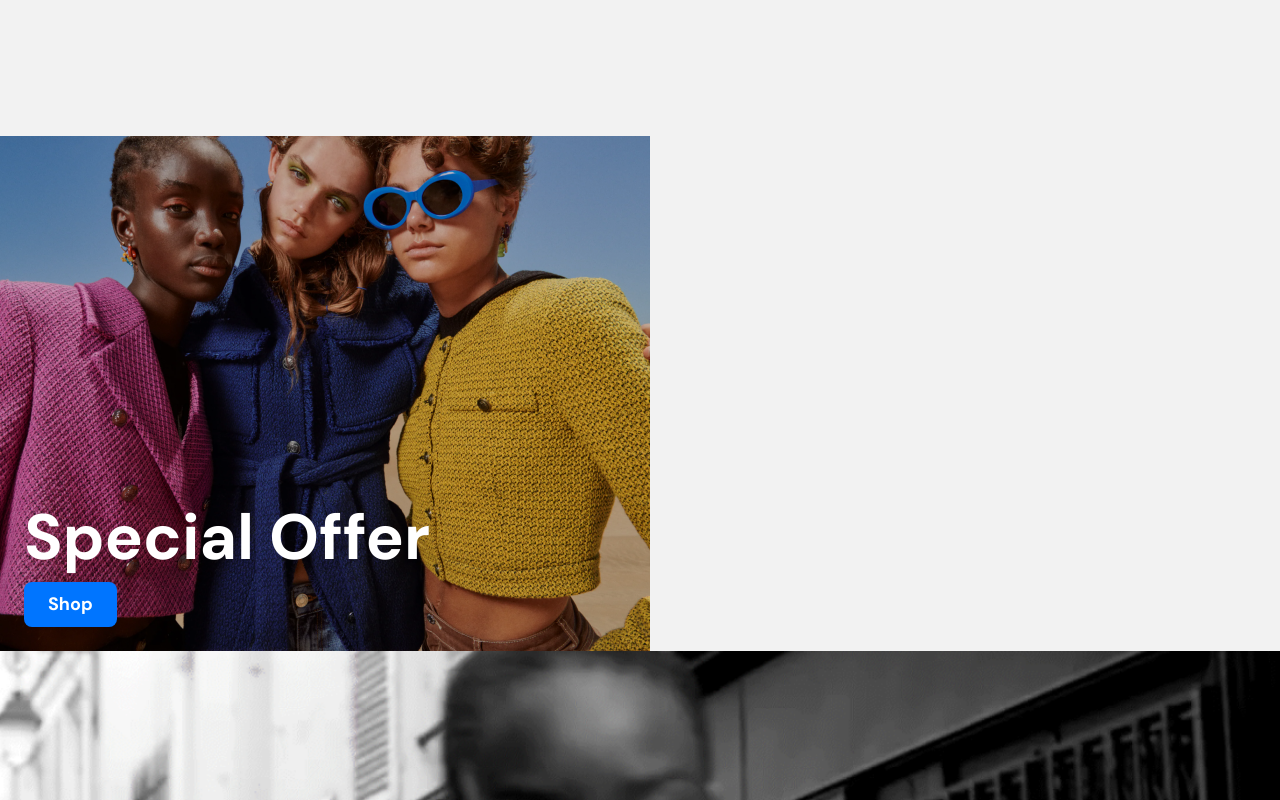
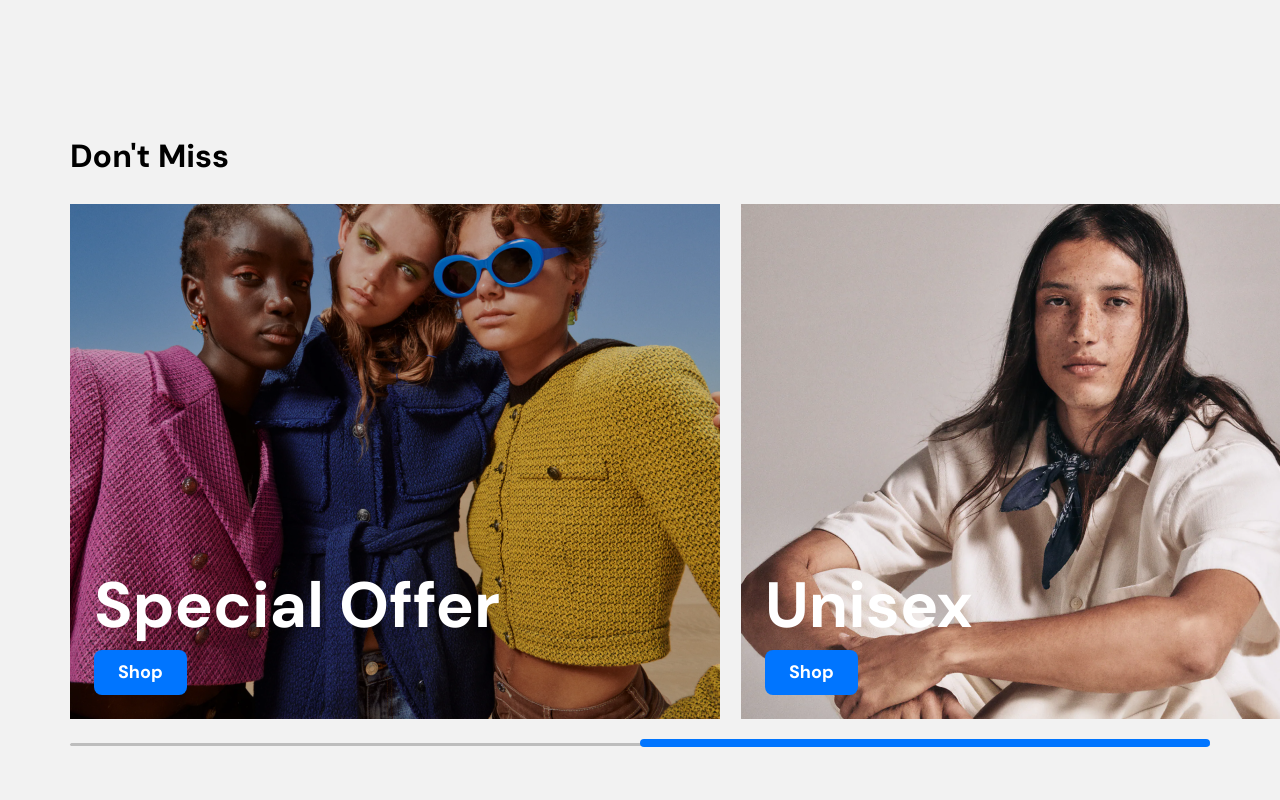
Before and after one commit to AndreyBaglai/layout, a React (Create React App) app: page / in a window 1280 px wide. Shown: the part 2020-2820 px from the top of the page. Built offline with nearby package versions, Linux system fonts and the light colour scheme.

Commit message:
feat: add dontmiss component

```diff
--- /dev/null
+++ b/src/containers/Page/DontMiss/index.tsx
@@ -0,0 +1,26 @@
+import React from 'react';
+
+import SectionHeader from 'components/SectionHeader';
+import InputRange from 'components/InputRange';
+import Card from 'components/Card';
+
+import dontMissSrc1 from 'sources/images/dont-miss-1.png';
+import dontMissSrc2 from 'sources/images/dont-miss-2.png';
+
+import styles from './styles.module.scss';
+
+const DontMiss: React.FC = () => {
+  return (
+    <section className={styles.dontMiss}>
+      <SectionHeader title="Don't Miss" controls={false} />
+      <div className={styles.content}>
+        <Card size="middle" imageSrc={dontMissSrc1} text="Special Offer" />
+        <Card size="middle" imageSrc={dontMissSrc2} text="Unisex" />
+        <Card size="middle" imageSrc={dontMissSrc1} text="Special Offer" />
+      </div>
+      <InputRange />
+    </section>
+  );
+};
+
+export default DontMiss;
--- /dev/null
+++ b/src/containers/Page/DontMiss/styles.module.scss
@@ -0,0 +1,13 @@
+.dontMiss {
+  margin: 0 auto;
+  padding: 0 70px 38px;
+  margin-bottom: 100px;
+  overflow-x: hidden;
+
+  .content {
+    display: flex;
+    justify-content: space-between;
+    align-items: center;
+    width: 1992px;
+  }
+}
--- a/src/containers/Page/index.tsx
+++ b/src/containers/Page/index.tsx
@@ -6,12 +6,12 @@ import Divider from 'components/Divider';
 
 import imageSrc1 from 'sources/images/top-bg.png';
 import imageSrc2 from 'sources/images/bottom-bg.png';
-import dontMissSrc1 from 'sources/images/dont-miss-1.png';
 
 import InputRange from 'components/InputRange';
 import SectionHeader from 'components/SectionHeader';
 import Card from 'components/Card';
 import Categories from './Categories';
+import DontMiss from './DontMiss';
 
 const Page: React.FC = () => {
   // const onClick = () => {
@@ -31,7 +31,7 @@ const Page: React.FC = () => {
       {/*
       <SectionHeader title="Don't miss" controls={false} /> */}
       <Categories />
-      <Card size="middle" imageSrc={dontMissSrc1} text="Special Offer" />
+      <DontMiss />
       <Sample
         title="New in Town"
         text="Made to move. Built for tomorrow"
```
